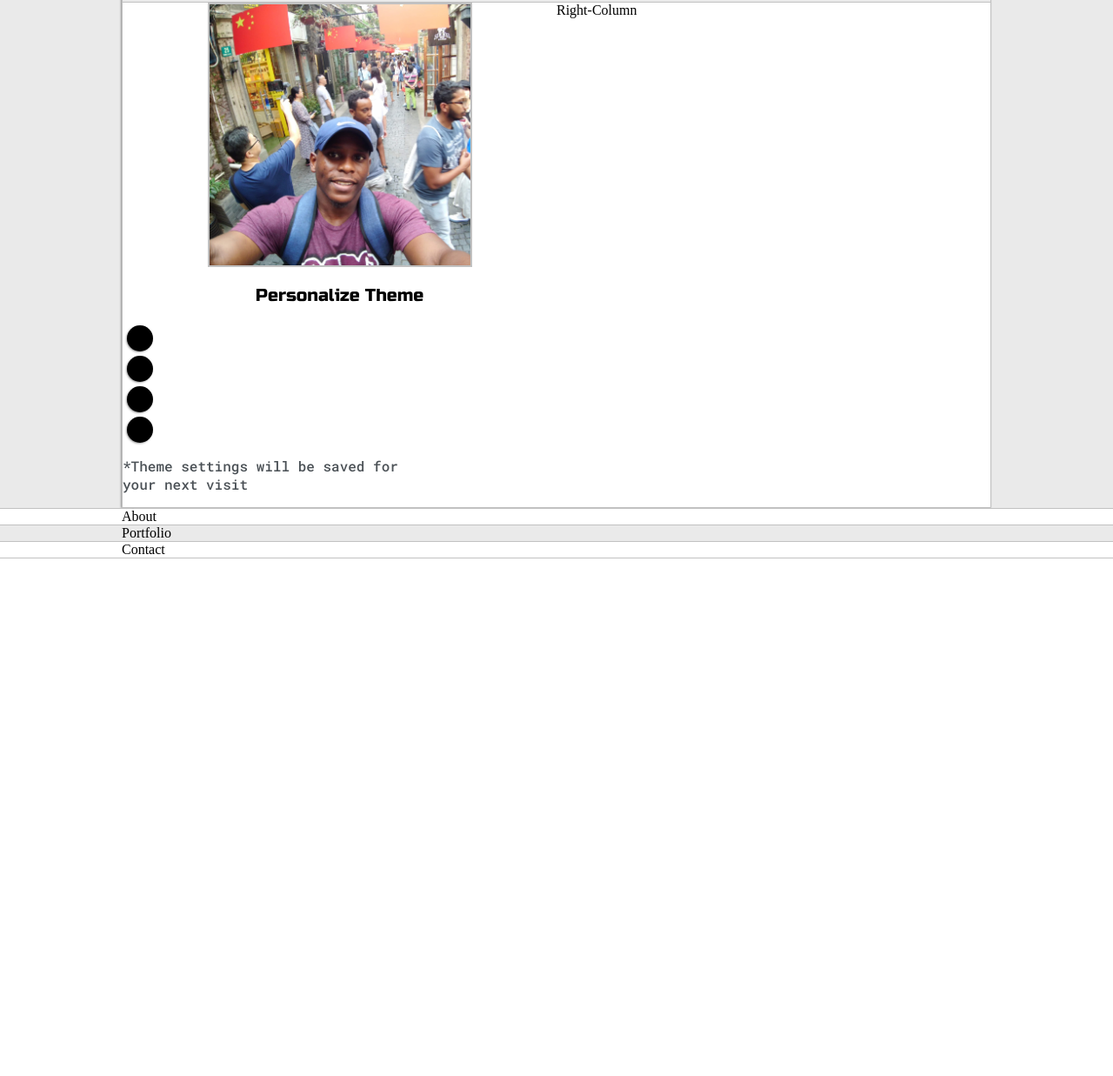
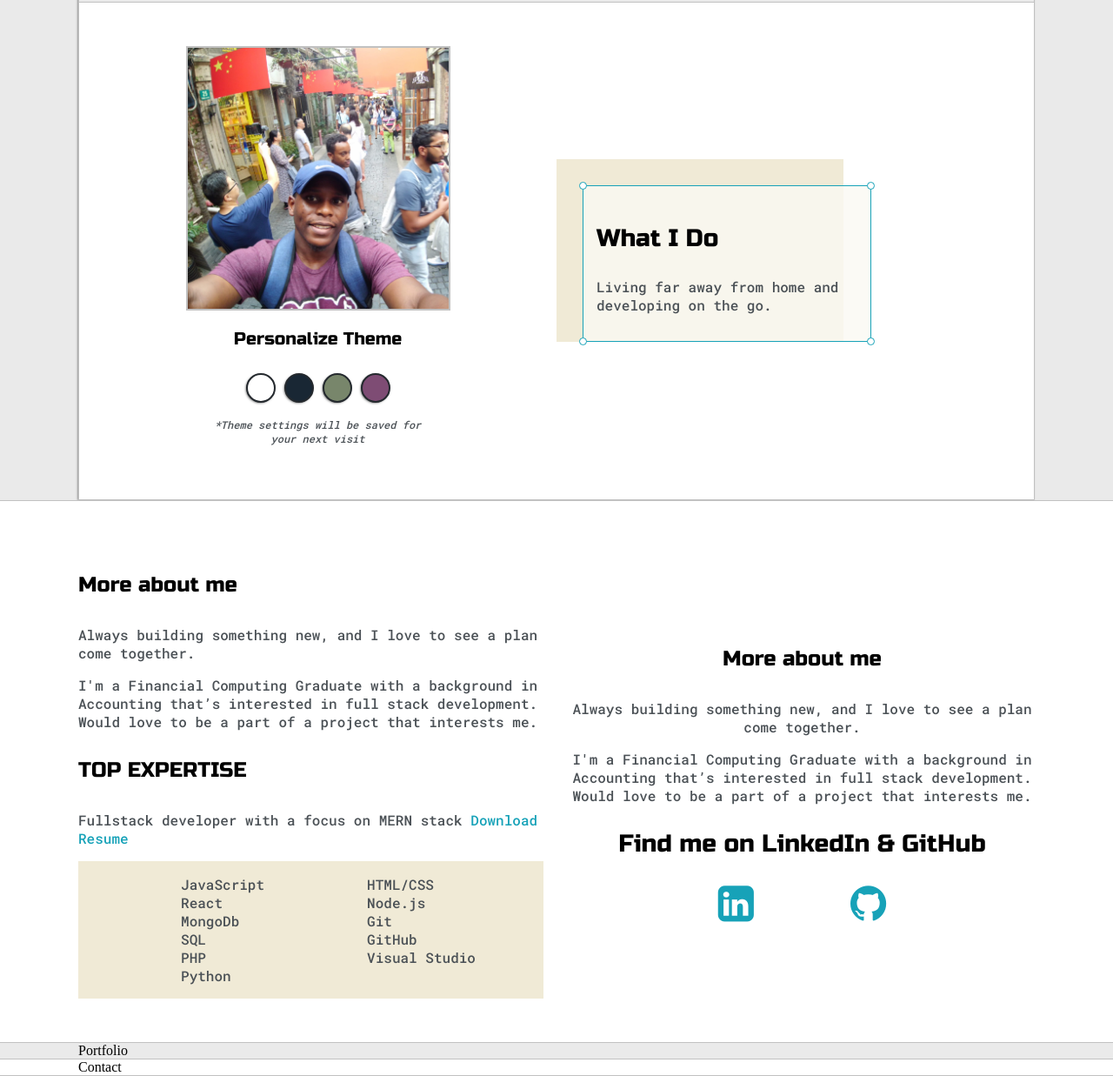
Before and after one commit to sirfrancis553544/CarrotPerson, a plain HTML site: page index.html in a window 1280 px wide. Shown: the part 201-1438 px from the top of the page at 87% size. Before the commit the page ends 843 px from the top, so only its background shows below. Drawn offline with Linux system fonts and the light colour scheme.

Commit message:
about section

```diff
--- a/default.css
+++ b/default.css
@@ -6,6 +6,13 @@
 
   --mainText: black;
   --secondaryText: #4b5156;
+
+  --themeDotBorder: #24292e;
+
+  --previewBg: rgb(251, 249, 243, 0.8);
+  --previewShadow: #f0ead6;
+
+  --buttonColor: black;
 }
 
 html,
@@ -82,7 +89,7 @@ h6 {
 }
 
 .main-container {
-  width: 1000px;
+  width: 1100px;
   margin: 0 auto;
 }
 
@@ -158,6 +165,8 @@ h6 {
 
 .left-column {
   grid-area: left-column;
+  padding-top: 50px;
+  padding-bottom: 50px;
 }
 
 #profile_pic {
@@ -168,12 +177,20 @@ h6 {
   object-fit: cover;
   border: 2px solid var(--borderColor);
 }
+
+#theme-options-wrapper {
+  display: flex;
+  justify-content: center;
+}
+
 .theme-dot {
   height: 30px;
   width: 30px;
   background-color: black;
   border-radius: 50%;
+
   margin: 5px;
+  border: 2px solid var(--themeDotBorder);
 
   -webkit-box-shadow: -1px 1px 3px -1px rgba(0, 0, 0, 0.75);
   -moz-box-shadow: -1px 1px 3px -1px rgba(0, 0, 0, 0.75);
@@ -182,12 +199,128 @@ h6 {
   cursor: pointer;
 }
 
+.theme-dot:hover {
+  border-width: 5px;
+}
+
+#light-mode {
+  background-color: #fff;
+}
+
+#blue-mode {
+  background-color: #192734;
+}
+
+#green-mode {
+  background-color: #78866b;
+}
+
+#purple-mode {
+  background-color: #7e4c74;
+}
+
+#settings-note {
+  font-size: 12px;
+  font-style: italic;
+  text-align: center;
+}
+
 .right-column {
   grid-area: right-column;
+  display: grid;
+  align-content: center;
+
+  padding-top: 50px;
+  padding-bottom: 50px;
+}
+#preview-shadow {
+  background-color: var(--previewShadow);
+  width: 300px;
+  height: 180px;
+  padding-left: 30px;
+  padding-top: 30px;
 }
 
-@media screen and (max-width: 1000px) {
+#preview {
+  width: 300px;
+  border: 1.5px solid #17a2b8;
+  background-color: var(--previewBg);
+  padding: 15px;
+  position: relative;
+}
+
+.corner {
+  width: 7px;
+  height: 7px;
+  border-radius: 50%;
+  border: 1.5px solid #17a2b8;
+  background-color: #fff;
+  position: absolute;
+}
+
+#corner-tl {
+  top: -5px;
+  left: -5px;
+}
+
+#corner-tr {
+  top: -5px;
+  right: -5px;
+}
+
+#corner-br {
+  bottom: -5px;
+  right: -5px;
+}
+
+#corner-bl {
+  bottom: -5px;
+  left: -5px;
+}
+
+.about-wrapper {
+  display: grid;
+  grid-template-columns: repeat(auto-fit, minmax(320px, 1fr));
+  padding-bottom: 50px;
+  padding-top: 50px;
+  gap: 30px;
+}
+
+#skills {
+  display: flex;
+  justify-content: space-evenly;
+  background-color: var(--previewShadow);
+}
+
+#social_img {
+  width: 100%;
+}
+
+.social-links {
+ align-content: center;
+  text-align: center;
+}
+
+.social-links a {
+
+  margin: 10%;
+}
+
+@media screen and (max-width: 1100px) {
   .main-container {
     width: 95%;
   }
 }
+
+@media screen and (max-width: 800px) {
+  .intro-wrapper {
+    grid-template-columns: 1fr;
+    grid-template-areas:
+      "nav-wrapper"
+      "left-column"
+      "right-column";
+  }
+  .right-column {
+    justify-content: center;
+  }
+}
--- a/index.html
+++ b/index.html
@@ -3,6 +3,10 @@
   <head>
     <meta charset="UTF-8" />
     <meta name="viewport" content="width=device-width, initial-scale=1.0" />
+    <link
+      rel="stylesheet"
+      href="https://cdnjs.cloudflare.com/ajax/libs/font-awesome/4.7.0/css/font-awesome.min.css"
+    />
     <link
       href="https://fonts.googleapis.com/css2?family=Russo+One&display=swap"
       rel="stylesheet"
@@ -43,22 +47,98 @@
             <h5 style="text-align: center; line-height: 0">
               Personalize Theme
             </h5>
-            <div id="theme-option-wrapper">
+            <div id="theme-options-wrapper">
               <div class="theme-dot" id="light-mode"></div>
               <div class="theme-dot" id="blue-mode"></div>
               <div class="theme-dot" id="green-mode"></div>
               <div class="theme-dot" id="purple-mode"></div>
             </div>
-            <p id="settings-note">*Theme settings will be saved for <br />your next visit</p>
+            <p id="settings-note">
+              *Theme settings will be saved for <br />your next visit
+            </p>
           </div>
-          <div class="right-column">Right-Column</div>
+          <div class="right-column">
+            <div id="preview-shadow">
+              <div id="preview">
+                <div id="corner-tl" class="corner"></div>
+                <div id="corner-tr" class="corner"></div>
+
+                <h3>What I Do</h3>
+                <p>Living far away from home and developing on the go.</p>
+
+                <div id="corner-br" class="corner"></div>
+                <div id="corner-bl" class="corner"></div>
+              </div>
+            </div>
+          </div>
         </div>
       </div>
     </section>
 
     <section class="s2">
-      <div class="main-container">About</div>
+      <div class="main-container">
+        <div class="about-wrapper">
+          <div class="about-me">
+            <h4>More about me</h4>
+            <p>
+              Always building something new, and I love to see a plan come
+              together.
+            </p>
+            <p>
+              I'm a Financial Computing Graduate with a background in Accounting
+              that’s interested in full stack development. Would love to be a
+              part of a project that interests me.
+            </p>
+            <h4>TOP EXPERTISE</h4>
+            <p>
+              Fullstack developer with a focus on MERN stack
+              <a target="_blank" href="resume.pdf">Download Resume</a>
+            </p>
+
+            <div id="skills">
+              <ul>
+                <li>JavaScript</li>
+                <li>React</li>
+                <li>MongoDb</li>
+                <li>SQL</li>
+                <li>PHP</li>
+                <li>Python</li>
+              </ul>
+              <ul>
+                <li>HTML/CSS</li>
+                <li>Node.js</li>
+                <li>Git</li>
+                <li>GitHub</li>
+                <li>Visual Studio</li>
+
+
+              </ul>
+            </div>
+          </div>
+
+          <div class="social-links">
+            <h4>More about me</h4>
+            <p>
+              Always building something new, and I love to see a plan come
+              together.
+            </p>
+            <p>
+              I'm a Financial Computing Graduate with a background in Accounting
+              that’s interested in full stack development. Would love to be a
+              part of a project that interests me.
+            </p>
+            <h3>Find me on LinkedIn & GitHub</h3>
+
+            <a target="_blank" href="#"
+              ><i class="fa fa-linkedin-square" style="font-size:48px"></i></a
+            >
+
+            <a target="_blank" href="#"><i class="fa fa-github" style="font-size:48px"></i></a>
+          </div>
+        </div>
+      </div>
     </section>
+
     <section class="s1">
       <div class="main-container">Portfolio</div>
     </section>
```
Also changed, not shown: 1 other file.
